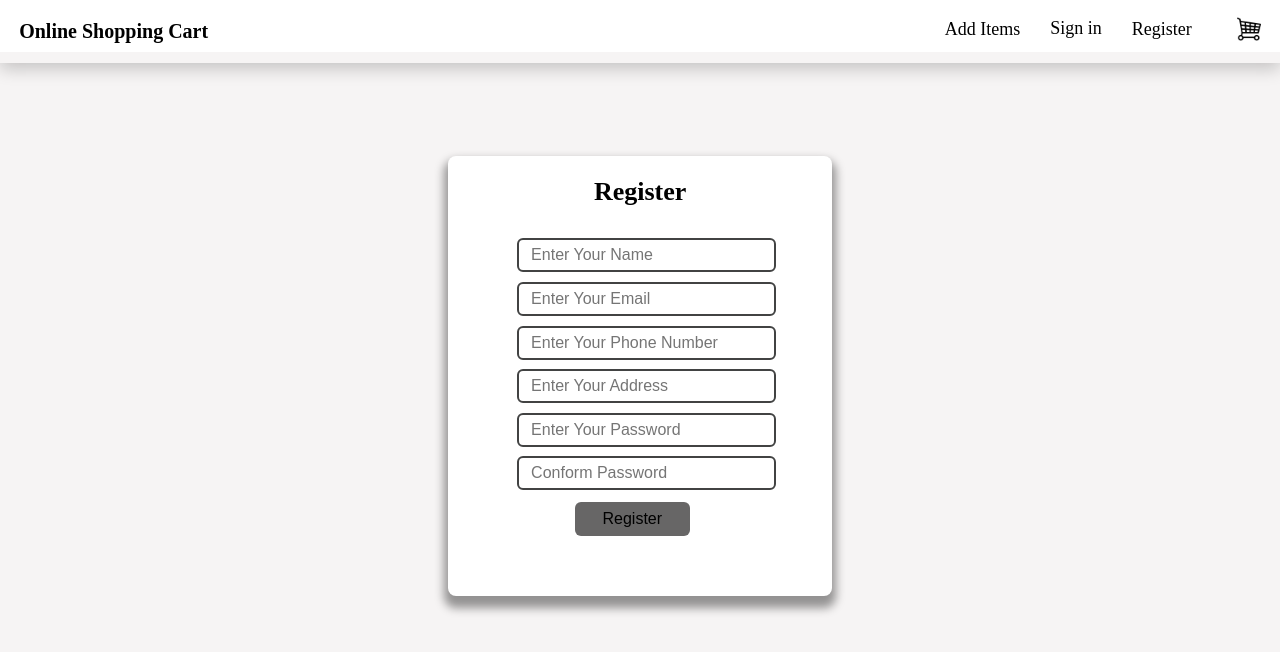
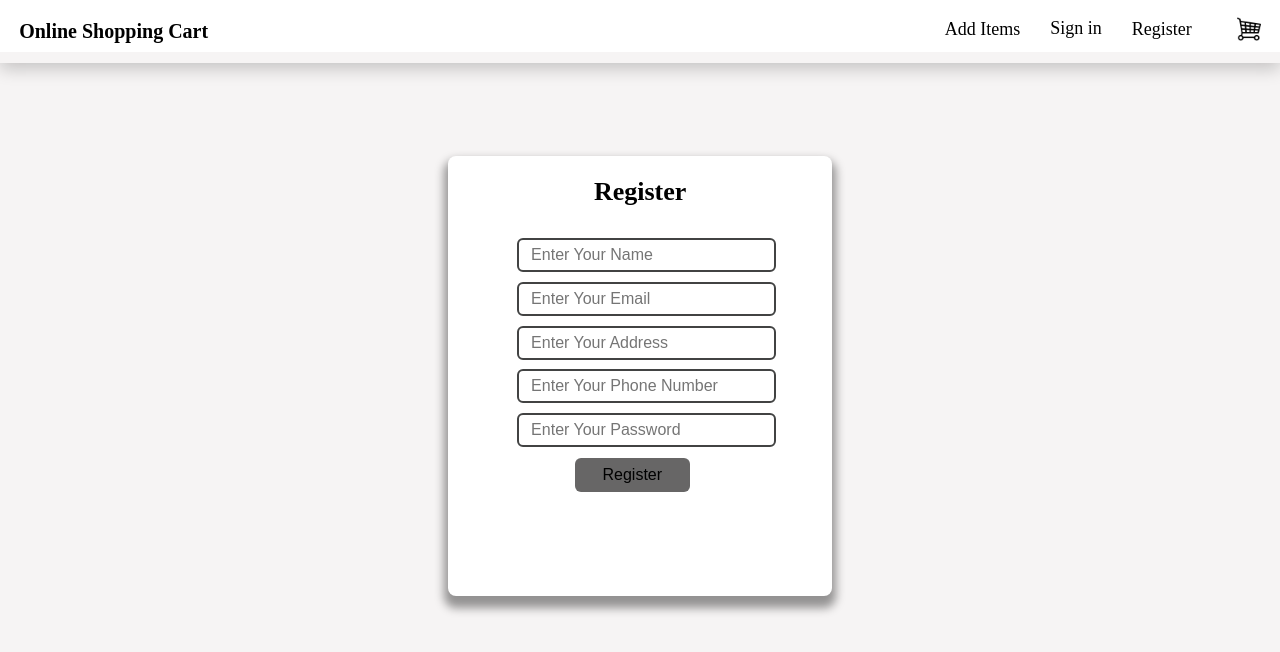
Before and after one commit to KeshaCodeolima/Shopping-Cart, a React (Create React App) app in the folder ractcart/: page /register in a window 1280 px wide. Shown: the top 652 px of the page. Built offline with nearby package versions, Linux system fonts and the light colour scheme.

Commit message:
create the usestate to get the values from inputs

```diff
--- a/ractcart/src/Components/Pages/Register.jsx
+++ b/ractcart/src/Components/Pages/Register.jsx
@@ -1,7 +1,14 @@
-import React from 'react';
+import React, { useState } from 'react';
 import './Register.css';
 
 function Register() {
+
+    const [name, setName] = useState('')
+    const [email, setEmail] = useState('')
+    const [address, setAddress] = useState('')
+    const [phonenumber, setPhonenummber] = useState('')
+    const [password, setPassword] = useState('')
+
     return (
         <>
             <div className="registermain">
@@ -10,12 +17,11 @@ function Register() {
                         <h2>Register</h2>
                     </div>
                     <div className="registerdetails">
-                        <input type="text" placeholder='Enter Your Name' />
-                        <input type="email" placeholder='Enter Your Email' />
-                        <input type="text" placeholder='Enter Your Phone Number' />
-                        <input type="text" placeholder='Enter Your Address' />
-                        <input type="password" placeholder='Enter Your Password' />
-                        <input type="password" placeholder='Conform Password' />
+                        <input type="text" placeholder='Enter Your Name' onChange={(e)=>setName(e.target.value)}/>
+                        <input type="email" placeholder='Enter Your Email' onChange={(e)=>setEmail(e.target.value)}/>
+                        <input type="text" placeholder='Enter Your Address' onChange={(e)=>setAddress(e.target.value)}/>
+                        <input type="text" placeholder='Enter Your Phone Number' onChange={(e)=>setPhonenummber(e.target.value)}/>
+                        <input type="password" placeholder='Enter Your Password' onChange={(e)=>setPassword(e.target.value)}/>
                     </div>
                     <div className="btnregi">
                         <button>Register</button>
```
